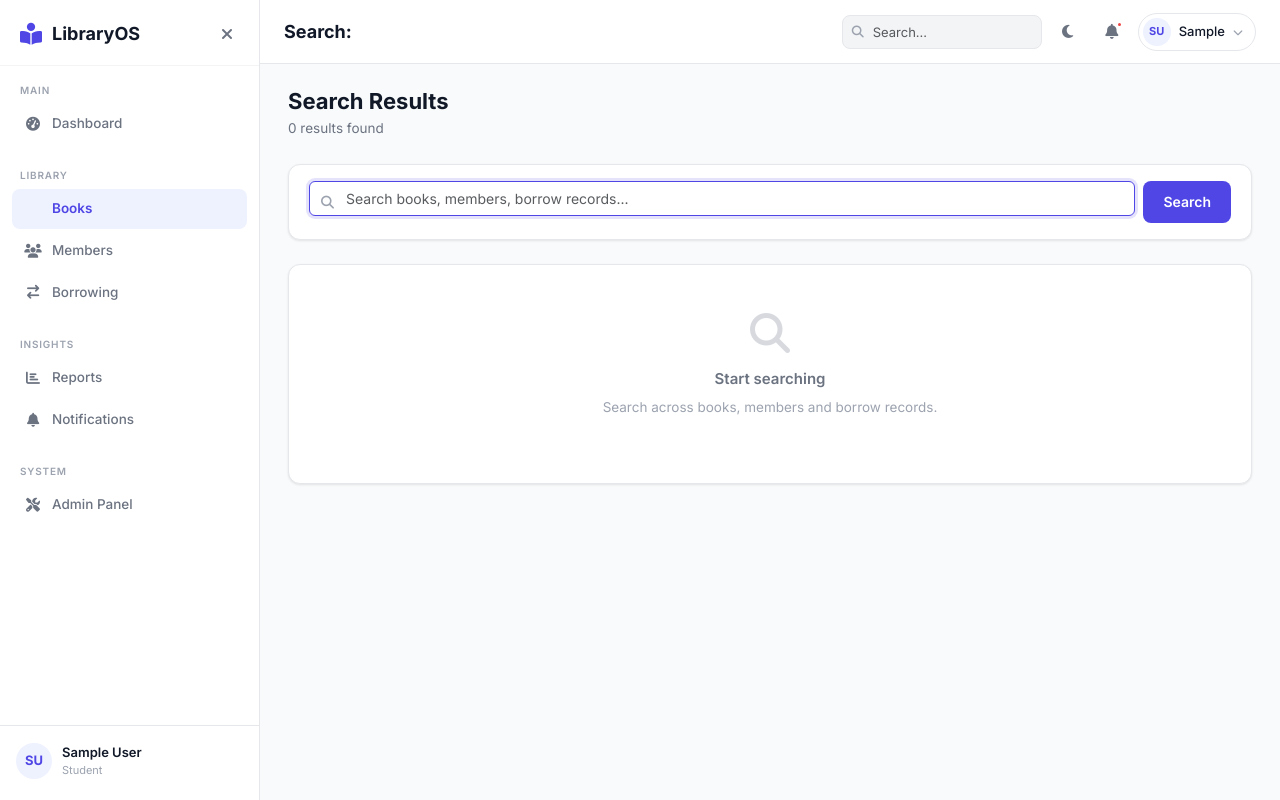
After one commit to prabingupta/AI-Based-Library-Management-System, a Django app: page /books/search/ in a window 1280 px wide. The commit adds this page. Run offline with Django 4.2, Linux system fonts and the light colour scheme; the visitor is signed in with stand-in values (Sample User, id 1).

Commit message:
feat: milestone 12 - global search, categories page, navbar search bar, final polish

```diff
--- a/books/urls.py
+++ b/books/urls.py
@@ -6,6 +6,8 @@ app_name = 'books'
 urlpatterns = [
     path('', views.BookListView.as_view(), name='list'),
     path('add/', views.BookCreateView.as_view(), name='add'),
+    path('categories/', views.CategoryListView.as_view(), name='categories'),
+    path('search/', views.GlobalSearchView.as_view(), name='search'),
     path('<uuid:pk>/', views.BookDetailView.as_view(), name='detail'),
     path('<uuid:pk>/edit/', views.BookEditView.as_view(), name='edit'),
     path('<uuid:pk>/delete/', views.BookDeleteView.as_view(), name='delete'),
--- a/books/views.py
+++ b/books/views.py
@@ -67,8 +67,7 @@ class BookCreateView(View):
 
     def get(self, request):
         form = BookForm()
-        context = {'form': form, 'page_title': 'Add Book', 'action': 'Add'}
-        return render(request, self.template_name, context)
+        return render(request, self.template_name, {'form': form, 'page_title': 'Add Book', 'action': 'Add'})
 
     def post(self, request):
         form = BookForm(request.POST, request.FILES)
@@ -79,8 +78,7 @@ class BookCreateView(View):
             form.save_m2m()
             messages.success(request, f'"{book.title}" has been added successfully.')
             return redirect('books:detail', pk=book.pk)
-        context = {'form': form, 'page_title': 'Add Book', 'action': 'Add'}
-        return render(request, self.template_name, context)
+        return render(request, self.template_name, {'form': form, 'page_title': 'Add Book', 'action': 'Add'})
 
 
 @method_decorator(login_required, name='dispatch')
@@ -90,8 +88,7 @@ class BookEditView(View):
     def get(self, request, pk):
         book = get_object_or_404(Book, pk=pk, is_deleted=False)
         form = BookForm(instance=book)
-        context = {'form': form, 'book': book, 'page_title': 'Edit Book', 'action': 'Update'}
-        return render(request, self.template_name, context)
+        return render(request, self.template_name, {'form': form, 'book': book, 'page_title': 'Edit Book', 'action': 'Update'})
 
     def post(self, request, pk):
         book = get_object_or_404(Book, pk=pk, is_deleted=False)
@@ -100,8 +97,7 @@ class BookEditView(View):
             book = form.save()
             messages.success(request, f'"{book.title}" has been updated.')
             return redirect('books:detail', pk=book.pk)
-        context = {'form': form, 'book': book, 'page_title': 'Edit Book', 'action': 'Update'}
-        return render(request, self.template_name, context)
+        return render(request, self.template_name, {'form': form, 'book': book, 'page_title': 'Edit Book', 'action': 'Update'})
 
 
 @method_decorator(login_required, name='dispatch')
@@ -112,3 +108,72 @@ class BookDeleteView(View):
         book.save()
         messages.success(request, f'"{book.title}" has been deleted.')
         return redirect('books:list')
+
+
+@method_decorator(login_required, name='dispatch')
+class CategoryListView(View):
+    template_name = 'books/categories.html'
+
+    def get(self, request):
+        categories = Category.objects.filter(is_active=True, is_deleted=False)
+        cats_with_counts = []
+        for cat in categories:
+            count = cat.books.filter(is_deleted=False).count()
+            cats_with_counts.append({'category': cat, 'count': count})
+
+        context = {
+            'cats_with_counts': cats_with_counts,
+            'page_title': 'Categories',
+        }
+        return render(request, self.template_name, context)
+
+
+@method_decorator(login_required, name='dispatch')
+class GlobalSearchView(View):
+    template_name = 'books/search_results.html'
+
+    def get(self, request):
+        query = request.GET.get('q', '').strip()
+        books = []
+        members = []
+        borrow_records = []
+
+        if query:
+            from members.models import Member
+            from borrowing.models import BorrowRecord
+
+            books = Book.objects.filter(
+                is_deleted=False
+            ).filter(
+                Q(title__icontains=query) |
+                Q(isbn__icontains=query) |
+                Q(description__icontains=query) |
+                Q(authors__first_name__icontains=query) |
+                Q(authors__last_name__icontains=query) |
+                Q(categories__name__icontains=query)
+            ).distinct()[:10]
+
+            members = Member.objects.filter(
+                is_deleted=False
+            ).filter(
+                Q(card_number__icontains=query) |
+                Q(user__first_name__icontains=query) |
+                Q(user__last_name__icontains=query) |
+                Q(user__email__icontains=query)
+            ).distinct()[:5]
+
+            borrow_records = BorrowRecord.objects.filter(
+                Q(book_copy__book__title__icontains=query) |
+                Q(member__user__first_name__icontains=query) |
+                Q(book_copy__barcode__icontains=query)
+            ).select_related('member__user', 'book_copy__book').distinct()[:5]
+
+        context = {
+            'query': query,
+            'books': books,
+            'members': members,
+            'borrow_records': borrow_records,
+            'total_results': len(list(books)) + len(list(members)) + len(list(borrow_records)),
+            'page_title': f'Search: {query}',
+        }
+        return render(request, self.template_name, context)
--- /dev/null
+++ b/templates/books/search_results.html
@@ -0,0 +1,150 @@
+{% extends 'base.html' %}
+{% load static %}
+
+{% block title %}Search{% endblock %}
+
+{% block content %}
+<div class="mb-4">
+    <h2 style="font-size:22px;font-weight:700;color:var(--text-primary);margin-bottom:4px;">
+        Search Results
+        {% if query %}<span style="color:var(--primary);">"{{ query }}"</span>{% endif %}
+    </h2>
+    <p style="color:var(--text-secondary);font-size:13.5px;margin:0;">{{ total_results }} result{{ total_results|pluralize }} found</p>
+</div>
+
+<!-- Search Bar -->
+<div class="card mb-4">
+    <div class="card-body py-3">
+        <form method="get" action="{% url 'books:search' %}">
+            <div class="d-flex gap-2">
+                <div class="search-input-wrap flex-grow-1">
+                    <i class="fa-solid fa-magnifying-glass search-icon"></i>
+                    <input type="text" name="q" value="{{ query }}" class="form-control search-input" placeholder="Search books, members, borrow records..." autofocus>
+                </div>
+                <button type="submit" class="btn-search">Search</button>
+            </div>
+        </form>
+    </div>
+</div>
+
+{% if query %}
+
+    <!-- Books Results -->
+    {% if books %}
+    <div class="card mb-3">
+        <div class="card-header">
+            <i class="fa-solid fa-books me-2" style="color:var(--text-muted);"></i>
+            Books <span style="background:var(--primary-light);color:var(--primary);font-size:11px;padding:2px 8px;border-radius:20px;font-weight:700;margin-left:6px;">{{ books|length }}</span>
+        </div>
+        <div class="card-body p-0">
+            {% for book in books %}
+            <a href="{% url 'books:detail' book.pk %}" class="result-item">
+                <div class="result-icon" style="background:var(--primary-light);color:var(--primary);">
+                    <i class="fa-solid fa-book"></i>
+                </div>
+                <div class="result-body">
+                    <p class="result-title">{{ book.title }}</p>
+                    <p class="result-sub">
+                        {% for author in book.authors.all|slice:":2" %}{{ author.full_name }}{% if not forloop.last %}, {% endif %}{% endfor %}
+                        {% if book.isbn %} &bull; ISBN: {{ book.isbn }}{% endif %}
+                    </p>
+                </div>
+                <span class="result-badge status-{{ book.status }}">{{ book.get_status_display }}</span>
+                <i class="fa-solid fa-chevron-right" style="color:var(--text-muted);font-size:11px;"></i>
+            </a>
+            {% endfor %}
+        </div>
+    </div>
+    {% endif %}
+
+    <!-- Members Results -->
+    {% if members %}
+    <div class="card mb-3">
+        <div class="card-header">
+            <i class="fa-solid fa-users me-2" style="color:var(--text-muted);"></i>
+            Members <span style="background:#ecfdf5;color:#10b981;font-size:11px;padding:2px 8px;border-radius:20px;font-weight:700;margin-left:6px;">{{ members|length }}</span>
+        </div>
+        <div class="card-body p-0">
+            {% for member in members %}
+            <a href="{% url 'members:detail' member.pk %}" class="result-item">
+                <div class="result-icon" style="background:#ecfdf5;color:#10b981;">
+                    <i class="fa-solid fa-user"></i>
+                </div>
+                <div class="result-body">
+                    <p class="result-title">{{ member.user.get_full_name }}</p>
+                    <p class="result-sub">{{ member.user.email }} &bull; Card: {{ member.card_number }}</p>
+                </div>
+                <span class="result-badge status-{{ member.status }}">{{ member.get_status_display }}</span>
+                <i class="fa-solid fa-chevron-right" style="color:var(--text-muted);font-size:11px;"></i>
+            </a>
+            {% endfor %}
+        </div>
+    </div>
+    {% endif %}
+
+    <!-- Borrow Records -->
+    {% if borrow_records %}
+    <div class="card mb-3">
+        <div class="card-header">
+            <i class="fa-solid fa-arrow-right-arrow-left me-2" style="color:var(--text-muted);"></i>
+            Borrow Records <span style="background:#fffbeb;color:#f59e0b;font-size:11px;padding:2px 8px;border-radius:20px;font-weight:700;margin-left:6px;">{{ borrow_records|length }}</span>
+        </div>
+        <div class="card-body p-0">
+            {% for record in borrow_records %}
+            <a href="{% url 'borrowing:detail' record.pk %}" class="result-item">
+                <div class="result-icon" style="background:#fffbeb;color:#f59e0b;">
+                    <i class="fa-solid fa-arrow-right-arrow-left"></i>
+                </div>
+                <div class="result-body">
+                    <p class="result-title">{{ record.book_copy.book.title }}</p>
+                    <p class="result-sub">{{ record.member.user.get_full_name }} &bull; Due: {{ record.due_date|date:"M d, Y" }}</p>
+                </div>
+                <span class="result-badge status-{{ record.status }}">{{ record.get_status_display }}</span>
+                <i class="fa-solid fa-chevron-right" style="color:var(--text-muted);font-size:11px;"></i>
+            </a>
+            {% endfor %}
+        </div>
+    </div>
+    {% endif %}
+
+    {% if not books and not members and not borrow_records %}
+    <div class="card">
+        <div class="card-body text-center py-5" style="color:var(--text-muted);">
+            <i class="fa-solid fa-magnifying-glass" style="font-size:40px;margin-bottom:14px;display:block;opacity:.4;"></i>
+            <p style="font-size:15px;font-weight:600;color:var(--text-secondary);margin-bottom:6px;">No results found</p>
+            <p style="font-size:13.5px;">Try searching with different keywords.</p>
+        </div>
+    </div>
+    {% endif %}
+
+{% else %}
+<div class="card">
+    <div class="card-body text-center py-5" style="color:var(--text-muted);">
+        <i class="fa-solid fa-magnifying-glass" style="font-size:40px;margin-bottom:14px;display:block;opacity:.4;"></i>
+        <p style="font-size:15px;font-weight:600;color:var(--text-secondary);margin-bottom:6px;">Start searching</p>
+        <p style="font-size:13.5px;">Search across books, members and borrow records.</p>
+    </div>
+</div>
+{% endif %}
+
+<style>
+.search-input-wrap { position:relative; }
+.search-icon { position:absolute;left:12px;top:50%;transform:translateY(-50%);color:var(--text-muted);font-size:13px; }
+.search-input { padding-left:36px;font-size:14px; }
+.btn-search { background:var(--primary);color:white;border:none;border-radius:8px;padding:10px 20px;font-size:14px;font-weight:600;cursor:pointer;transition:all .2s;white-space:nowrap; }
+.btn-search:hover { background:var(--primary-dark); }
+.result-item { display:flex;align-items:center;gap:14px;padding:14px 20px;border-bottom:1px solid var(--border-light);text-decoration:none;transition:background .15s; }
+.result-item:last-child { border-bottom:none; }
+.result-item:hover { background:var(--border-light); }
+.result-icon { width:38px;height:38px;border-radius:10px;display:flex;align-items:center;justify-content:center;font-size:14px;flex-shrink:0; }
+.result-body { flex:1;min-width:0; }
+.result-title { font-size:14px;font-weight:600;color:var(--text-primary);margin-bottom:2px;white-space:nowrap;overflow:hidden;text-overflow:ellipsis; }
+.result-sub { font-size:12px;color:var(--text-muted);margin:0; }
+.result-badge { font-size:11px;padding:3px 10px;border-radius:20px;font-weight:600;flex-shrink:0; }
+.status-available { background:#ecfdf5;color:#10b981; }
+.status-unavailable,.status-borrowed { background:#fffbeb;color:#f59e0b; }
+.status-active { background:#ecfdf5;color:#10b981; }
+.status-returned { background:#f3f4f6;color:#6b7280; }
+.status-overdue { background:#fef2f2;color:#ef4444; }
+</style>
+{% endblock %}
--- a/templates/partials/_navbar.html
+++ b/templates/partials/_navbar.html
@@ -7,14 +7,30 @@
     </div>
 
     <div class="navbar-right">
-        <button class="icon-btn" title="Search (coming soon)">
+        <!-- Search -->
+        <form method="get" action="{% url 'books:search' %}" class="d-none d-md-flex" style="position:relative;">
+            <div style="position:relative;">
+                <i class="fa-solid fa-magnifying-glass" style="position:absolute;left:10px;top:50%;transform:translateY(-50%);color:var(--text-muted);font-size:12px;pointer-events:none;"></i>
+                <input
+                    type="text"
+                    name="q"
+                    placeholder="Search..."
+                    class="form-control"
+                    style="padding-left:30px;font-size:13px;height:34px;width:200px;border-radius:8px;border:1px solid var(--border);background:var(--border-light);color:var(--text-primary);"
+                >
+            </div>
+        </form>
+
+        <a href="{% url 'books:search' %}" class="icon-btn d-md-none" title="Search">
             <i class="fa-solid fa-magnifying-glass"></i>
-        </button>
+        </a>
 
+        <!-- Dark Mode -->
         <button class="theme-toggle" id="themeToggle" title="Toggle dark mode">
             <i class="fa-solid fa-moon" id="themeIcon"></i>
         </button>
 
+        <!-- Notifications -->
         <div class="dropdown">
             <button class="icon-btn position-relative" data-bs-toggle="dropdown" title="Notifications">
                 <i class="fa-solid fa-bell"></i>
@@ -31,6 +47,7 @@
             </div>
         </div>
 
+        <!-- User Menu -->
         <div class="dropdown">
             <button class="user-menu-btn" data-bs-toggle="dropdown">
                 <div class="nav-avatar">
@@ -50,8 +67,8 @@
                     </a>
                 </li>
                 <li>
-                    <a class="dropdown-item" href="#">
-                        <i class="fa-solid fa-gear me-2" style="color:var(--text-muted);width:16px;"></i>Settings
+                    <a class="dropdown-item" href="{% url 'books:categories' %}">
+                        <i class="fa-solid fa-folder me-2" style="color:var(--text-muted);width:16px;"></i>Categories
                     </a>
                 </li>
                 <li><hr class="dropdown-divider"></li>
```
Also changed, not shown: templates/books/categories.html (added, +55 -0 lines).
